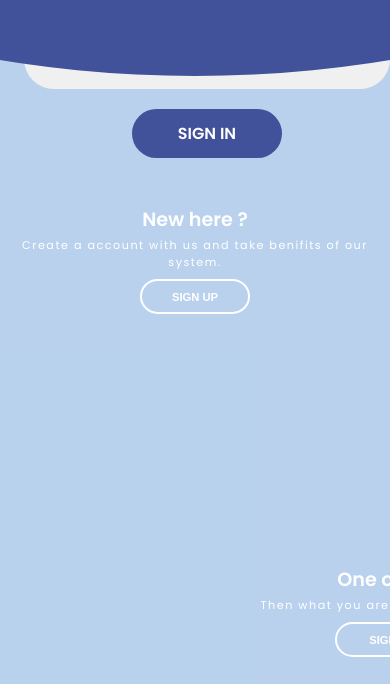
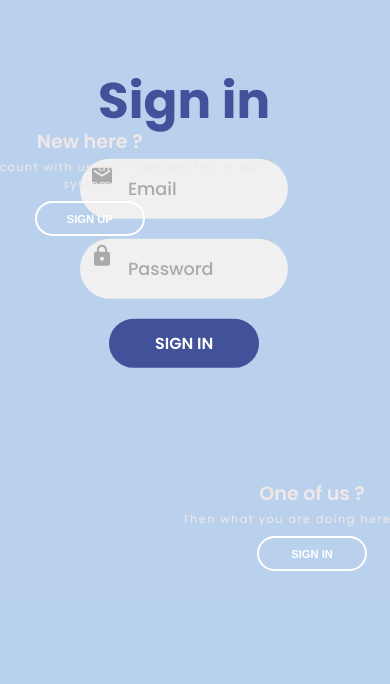
Before and after one commit to mrwhoknows55/book_recommender_frontend, a React (Create React App) app: page /signin in a window 390 px wide. Shown: the part 160-844 px from the top of the page. Built offline with nearby package versions, Linux system fonts and the light colour scheme.

Commit message:
Sign in bug fix

```diff
--- a/src/CSS/Signin.css
+++ b/src/CSS/Signin.css
@@ -52,11 +52,13 @@ form {
 }
 
 form.sign-up-form {
+  margin-top: -40%;
   opacity: 0;
   z-index: 1;
 }
 
 form.sign-in-form {
+  margin-top: 10%;
   z-index: 2;
 }
 
@@ -171,11 +173,24 @@ form.sign-in-form {
   padding: 3rem 12% 2rem 17%;
 }
 
-.panel .content {
+.panel  .content {
   color: #fff;
   transition: transform 0.9s ease-in-out;
   transition-delay: 0.6s;
 }
+.left-panel  .content {
+  color: rgb(240, 232, 232);
+  margin-top: -20%;
+  margin-left: -27%;
+  /* padding: 10% 5% 15% -10%; */
+}
+.right-panel  .content {
+  color: rgb(240, 232, 232);
+  margin-top: -22%;
+  margin-left: -20%;
+  /* padding: 10% 5% 15% -10%; */
+}
+
 
 .panel h3 {
   font-weight: 600;
@@ -216,7 +231,7 @@ form.sign-in-form {
 
 .container.sign-up-mode .left-panel .image,
 .container.sign-up-mode .left-panel .content {
-  transform: translateX(-800px);
+  transform: translateX(-1700px);
 }
 
 .container.sign-up-mode .signin-signup {
@@ -351,20 +366,23 @@ form.sign-in-form {
 
 @media (max-width: 570px) {
   form {
-    padding: 0 1.5rem;
+    /* padding: 1rem 3rem; */
+    margin-right: 30%;
+    margin-top: 3%;
   }
 
   .image {
     display: none;
   }
   .panel .content {
-    padding: 0.5rem 1rem;
+    padding: 0.5rem 1rem ;
   }
   .container {
     padding: 1.5rem;
   }
 
   .container:before {
+    display: none;
     bottom: 72%;
     left: 50%;
   }
@@ -374,9 +392,9 @@ form.sign-in-form {
     left: 50%;
   }
 }
-@media (max-height: 1920px) {
+/* @media (max-height: 1920px) {
   .container:before {
     height: 2400px;
     width: 2400px;
   }
-}
+} */
```
